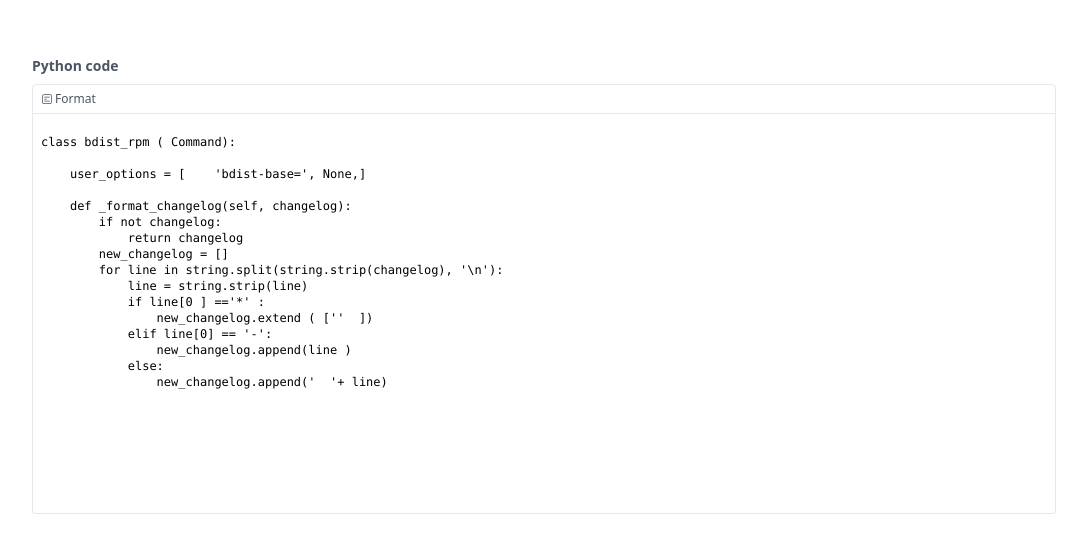
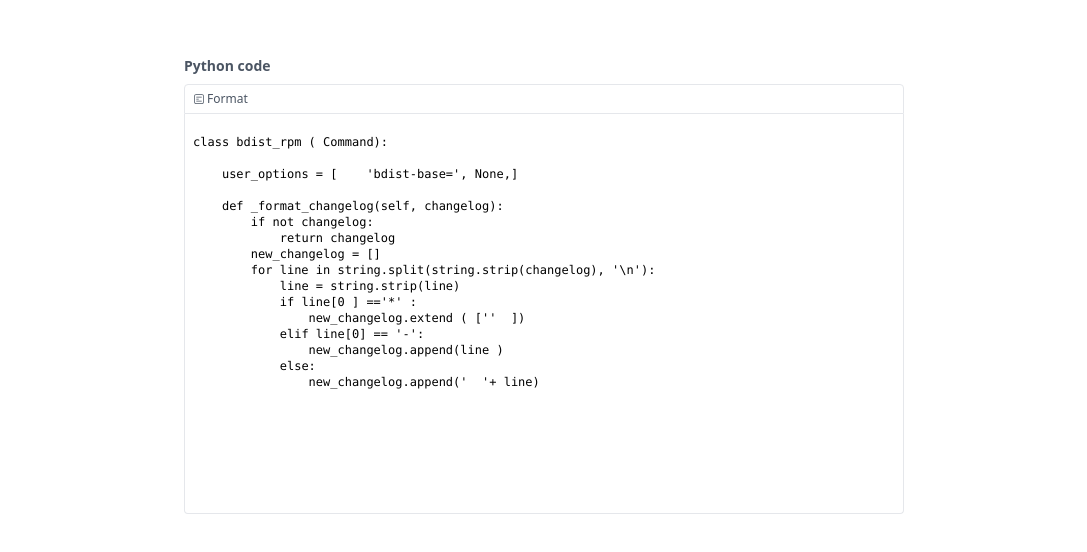
Before and after one commit to kevinjhanna/demo-python-formatting-on-react, a React (Create React App) app: page / in a window 1280 px wide. Shown: the part 112-664 px from the top of the page, without its empty margins (96-1183 px from the left). Built offline with nearby package versions, Linux system fonts and the light colour scheme.

Commit message:
Track elapsed time

```diff
--- a/public/output.css
+++ b/public/output.css
@@ -549,10 +549,6 @@ video {
   margin-bottom: 0.5rem;
 }
 
-.block {
-  display: block;
-}
-
 .flex {
   display: flex;
 }
@@ -569,8 +565,8 @@ video {
   width: 100%;
 }
 
-.max-w-\[420px\] {
-  max-width: 420px;
+.max-w-\[720px\] {
+  max-width: 720px;
 }
 
 .cursor-pointer {
@@ -603,6 +599,10 @@ video {
 
 .gap-x-0\.5 {
   column-gap: 0.125rem;
+}
+
+.gap-x-2 {
+  column-gap: 0.5rem;
 }
 
 .rounded-b {
--- a/public/webworker.js
+++ b/public/webworker.js
@@ -23,9 +23,12 @@ self.onmessage = async (event) => {
   }
 
   try {
+    const start = performance.now();
     await self.pyodide.loadPackagesFromImports(pythonScript);
     let formattedCode = await self.pyodide.runPythonAsync(pythonScript);
-    self.postMessage({ result: { formattedCode }, id });
+    const end = performance.now();
+    const elapsedTime = end - start;
+    self.postMessage({ result: { formattedCode, elapsedTime }, id });
   } catch (error) {
     self.postMessage({ error: error.message, id });
   }
--- a/src/App.js
+++ b/src/App.js
@@ -2,7 +2,7 @@ import { useState } from "react";
 import { asyncRun } from "./py-worker";
 import unformattedPythonCodeSample from "./unformattedPythonCodeSample.js";
 
-async function main(codeToFormat) {
+async function main(codeToFormat, mode) {
   try {
     const { result, error } = await asyncRun({ codeToFormat });
     if (result) {
@@ -38,19 +38,21 @@ const FormatIcon = () => (
 
 function App() {
   const [pythonCode, setPythonCode] = useState(unformattedPythonCodeSample);
+  const [elapsedTime, setElapsedTime] = useState(null);
 
-  const format = async () => {
-    const { formattedCode } = await main(pythonCode);
+  const format = async (mode) => {
+    const { formattedCode, elapsedTime } = await main(pythonCode, mode);
     setPythonCode(formattedCode);
+    setElapsedTime(elapsedTime);
   };
 
   return (
     <div class="flex items-center justify-center w-100 h-screen">
       <main class="bg-white w-4/5 max-w-[720px]">
         <p class="text-gray-600 text-sm font-semibold mb-2">Python code</p>
-        <div class="CodeWrapper">
+        <div>
           <div
-            class="border border-gray-200 w-full rounded-t px-1 py-1 flex flex-row items-center justify-start"
+            class="border border-gray-200 w-full rounded-t px-1 py-1 flex flex-row items-center justify-start gap-x-2"
             style={{
               top: 0,
               left: 0,
@@ -63,6 +65,7 @@ function App() {
               <FormatIcon />
               Format
             </div>
+            { !!elapsedTime && <div className="text-gray-600 text-xs">Elapsed time: {elapsedTime.toFixed(2)}ms</div>}
           </div>
           <textarea
             class="border-x border-b border-gray-200 rounded-b resize-none py-1 px-2 font-mono text-xs outline-none focus:outline-none w-full"
```
